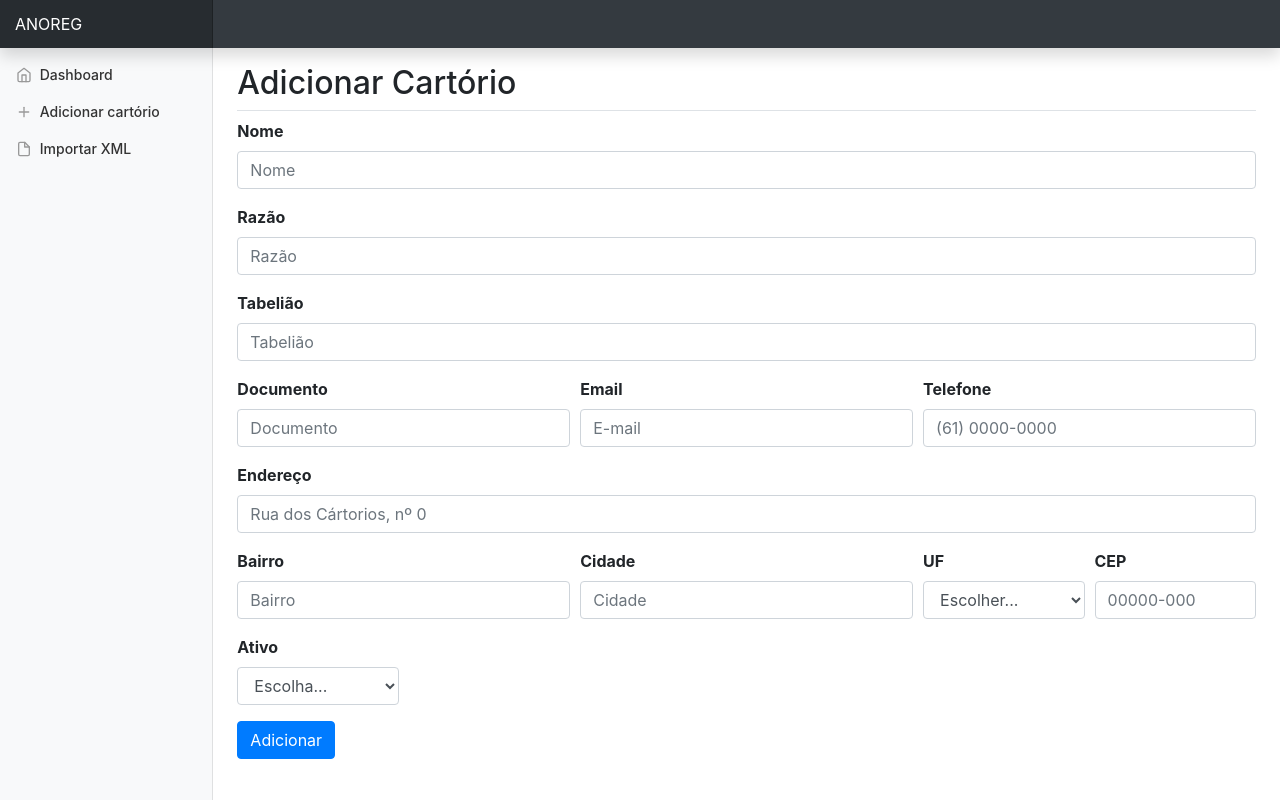
After one commit to simonardejr/vk, a PHP site: template resources/views/cartorio_add.php in a window 1280 px wide. The commit adds this page. Run offline with PHP 8.4, Linux system fonts and the light colour scheme; the template is opened without the code that fills it, so the values that code supplies are empty.

Commit message:
adicionando crud de cartórios

```diff
--- a/config/routes.php
+++ b/config/routes.php
@@ -5,6 +5,12 @@ $router->get('', 'PageController@home');
 $router->get('importar/xml', 'XmlController@index');
 $router->post('importar/xml', 'XmlController@import');
 
+$router->get('cartorio/adicionar', 'CartorioController@create');
+$router->post('cartorio/adicionar', 'CartorioController@store');
+$router->get('cartorio/editar', 'CartorioController@edit');
+$router->post('cartorio/editar', 'CartorioController@update');
+$router->get('cartorio/remover', 'CartorioController@destroy');
+
 $router->get('teste', function() {
     echo 'teste';
 });
--- /dev/null
+++ b/resources/views/cartorio_add.php
@@ -0,0 +1,7 @@
+<?php include 'partials/header.php'; ?>
+<div class="mt-3">
+    <h2 class="border-bottom pb-2">Adicionar Cartório</h2>
+
+    <?php include 'cartorio_form.php'; ?>
+</div>
+<?php include 'partials/footer.php'; ?>
--- /dev/null
+++ b/resources/views/cartorio_form.php
@@ -0,0 +1,124 @@
+<form action="<?=(isset($edit_form) ? '/cartorio/editar' : '/cartorio/adicionar');?>"
+    method="POST" autocomplete="off">
+    <div class="form-group">
+        <label for="inputNome">Nome</label>
+        <input type="text" class="form-control" name="nome" id="inputNome"
+            placeholder="Nome" autocomplete="off" required
+            value="<?=(!isset($dados->nome) ? '' : $dados->nome )?>">
+    </div>
+    <div class="form-group">
+        <label for="inputRazao">Razão</label>
+        <input type="text" class="form-control" name="razao" id="inputRazao"
+            placeholder="Razão" autocomplete="off"
+            value="<?=(!isset($dados->razao) ? '' : $dados->razao )?>">
+    </div>
+    <div class="form-group">
+        <label for="inputTabeliao">Tabelião</label>
+        <input type="text" class="form-control" name="tabeliao"
+            id="inputTabeliao" placeholder="Tabelião" autocomplete="off"
+            value="<?=(!isset($dados->tabeliao) ? '' : $dados->tabeliao )?>">
+    </div>
+    <div class="form-row">
+        <div class="form-group col-md-4">
+            <label for="inputDocumento">Documento</label>
+            <input type="number" min="0" step="1" class="form-control"
+                name="documento" id="inputDocumento" placeholder="Documento"
+                autocomplete="off" required
+                value="<?=(!isset($dados->documento) ? '' : $dados->documento )?>">
+        </div>
+        <div class="form-group col-md-4">
+            <label for="inputEmail">Email</label>
+            <input type="email" class="form-control" name="email"
+                id="inputEmail" placeholder="E-mail" autocomplete="off"
+                value="<?=(!isset($dados->email) ? '' : $dados->email )?>">
+        </div>
+        <div class="form-group col-md-4">
+            <label for="inputTelefone">Telefone</label>
+            <input type="text" class="form-control" name="telefone"
+                id="inputTelefone" placeholder="(61) 0000-0000"
+                autocomplete="off"
+                value="<?=(!isset($dados->telefone) ? '' : $dados->telefone )?>">
+        </div>
+    </div>
+    <div class="form-group">
+        <label for="inputEndereco">Endereço</label>
+        <input type="text" class="form-control" name="endereco"
+            id="inputEndereco" placeholder="Rua dos Cártorios, nº 0"
+            autocomplete="off"
+            value="<?=(!isset($dados->endereco) ? '' : $dados->endereco )?>">
+    </div>
+    <div class="form-row">
+        <div class="form-group col-md-4">
+            <label for="inputBairro">Bairro</label>
+            <input type="text" class="form-control" name="bairro"
+                id="inputBairro" placeholder="Bairro" autocomplete="off"
+                value="<?=(!isset($dados->bairro) ? '' : $dados->bairro )?>">
+        </div>
+        <div class="form-group col-md-4">
+            <label for="inputCidade">Cidade</label>
+            <input type="text" class="form-control" name="cidade"
+                id="inputCidade" placeholder="Cidade" autocomplete="off"
+                value="<?=(!isset($dados->cidade) ? '' : $dados->cidade )?>">
+        </div>
+        <div class="form-group col-md-2">
+            <label for="inputEstado">UF</label>
+            <select id="inputEstado" name="uf" class="form-control"
+                autocomplete="off">
+                <option selected>Escolher...</option>
+                <option value="AC" <?=((isset($dados->uf) && $dados->uf == "AC") ? 'selected' : '' )?>>Acre</option>
+                <option value="AL" <?=((isset($dados->uf) && $dados->uf == "AL") ? 'selected' : '' )?>>Alagoas</option>
+                <option value="AP" <?=((isset($dados->uf) && $dados->uf == "AP") ? 'selected' : '' )?>>Amapá</option>
+                <option value="AM" <?=((isset($dados->uf) && $dados->uf == "AM") ? 'selected' : '' )?>>Amazonas</option>
+                <option value="BA" <?=((isset($dados->uf) && $dados->uf == "BA") ? 'selected' : '' )?>>Bahia</option>
+                <option value="CE" <?=((isset($dados->uf) && $dados->uf == "CE") ? 'selected' : '' )?>>Ceará</option>
+                <option value="DF" <?=((isset($dados->uf) && $dados->uf == "DF") ? 'selected' : '' )?>>Distrito Federal</option>
+                <option value="ES" <?=((isset($dados->uf) && $dados->uf == "ES") ? 'selected' : '' )?>>Espírito Santo</option>
+                <option value="GO" <?=((isset($dados->uf) && $dados->uf == "GO") ? 'selected' : '' )?>>Goiás</option>
+                <option value="MA" <?=((isset($dados->uf) && $dados->uf == "MA") ? 'selected' : '' )?>>Maranhão</option>
+                <option value="MT" <?=((isset($dados->uf) && $dados->uf == "MT") ? 'selected' : '' )?>>Mato Grosso</option>
+                <option value="MS" <?=((isset($dados->uf) && $dados->uf == "MS") ? 'selected' : '' )?>>Mato Grosso do Sul</option>
+                <option value="MG" <?=((isset($dados->uf) && $dados->uf == "MG") ? 'selected' : '' )?>>Minas Gerais</option>
+                <option value="PA" <?=((isset($dados->uf) && $dados->uf == "PA") ? 'selected' : '' )?>>Pará</option>
+                <option value="PB" <?=((isset($dados->uf) && $dados->uf == "PB") ? 'selected' : '' )?>>Paraíba</option>
+                <option value="PR" <?=((isset($dados->uf) && $dados->uf == "PR") ? 'selected' : '' )?>>Paraná</option>
+                <option value="PE" <?=((isset($dados->uf) && $dados->uf == "PE") ? 'selected' : '' )?>>Pernambuco</option>
+                <option value="PI" <?=((isset($dados->uf) && $dados->uf == "PI") ? 'selected' : '' )?>>Piauí</option>
+                <option value="RJ" <?=((isset($dados->uf) && $dados->uf == "RJ") ? 'selected' : '' )?>>Rio de Janeiro</option>
+                <option value="RN" <?=((isset($dados->uf) && $dados->uf == "RN") ? 'selected' : '' )?>>Rio Grande do Norte</option>
+                <option value="RS" <?=((isset($dados->uf) && $dados->uf == "RS") ? 'selected' : '' )?>>Rio Grande do Sul</option>
+                <option value="RO" <?=((isset($dados->uf) && $dados->uf == "RO") ? 'selected' : '' )?>>Rondônia</option>
+                <option value="RR" <?=((isset($dados->uf) && $dados->uf == "RR") ? 'selected' : '' )?>>Roraima</option>
+                <option value="SC" <?=((isset($dados->uf) && $dados->uf == "SC") ? 'selected' : '' )?>>Santa Catarina</option>
+                <option value="SP" <?=((isset($dados->uf) && $dados->uf == "SP") ? 'selected' : '' )?>>São Paulo</option>
+                <option value="SE" <?=((isset($dados->uf) && $dados->uf == "SE") ? 'selected' : '' )?>>Sergipe</option>
+                <option value="TO" <?=((isset($dados->uf) && $dados->uf == "TO") ? 'selected' : '' )?>>Tocantins</option>
+            </select>
+        </div>
+        <div class="form-group col-md-2">
+            <label for="inputCEP">CEP</label>
+            <input type="text" class="form-control" name="cep" id="inputCEP"
+                placeholder="00000-000" autocomplete="off"
+                value="<?=(!isset($dados->cep) ? '' : $dados->cep )?>">
+        </div>
+    </div>
+    <div class="form-row">
+        <div class="form-group col-md-2">
+            <label for="inputAtivo">Ativo</label>
+            <select id="inputAtivo" name="ativo" class="form-control"
+                autocomplete="off">
+                <option>Escolha...</option>
+                <option value="1" <?=((isset($dados->ativo) && $dados->ativo == "1") ? 'selected' : '' )?>>Sim</option>
+                <option value="0" <?=((isset($dados->ativo) && $dados->ativo == "0") ? 'selected' : '' )?>>Não</option>
+            </select>
+        </div>
+    </div>
+
+    <?php if ( isset($edit_form) )  { ?>
+        <input type="hidden" name="cartorio_id" id="cartorio_id"
+            value="<?= $_REQUEST['id']; ?>">
+    <?php } ?>
+
+    <button type="submit" class="btn btn-primary">
+        <?=(isset($edit_form) ? 'Atualizar' : 'Adicionar');?>
+    </button>
+</form>
--- a/resources/views/partials/menu.php
+++ b/resources/views/partials/menu.php
@@ -5,6 +5,12 @@
                 <a class="nav-link" href="/">
                     <span data-feather="home"></span>
                     Dashboard <span class="sr-only">(atual)</span>
+                </a>
+            </li>
+            <li class="nav-item">
+                <a class="nav-link" href="/cartorio/adicionar">
+                    <span data-feather="plus"></span>
+                    Adicionar cartório
                 </a>
             </li>
             <li class="nav-item">
```
Also changed, not shown: app/Controllers/CartorioController.php (added, +96 -0 lines), resources/views/cartorio_edit.php (added, +7 -0 lines), resources/views/home.php (+13 -1 lines), vk/Database/QueryBuilder.php (+55 -0 lines).
